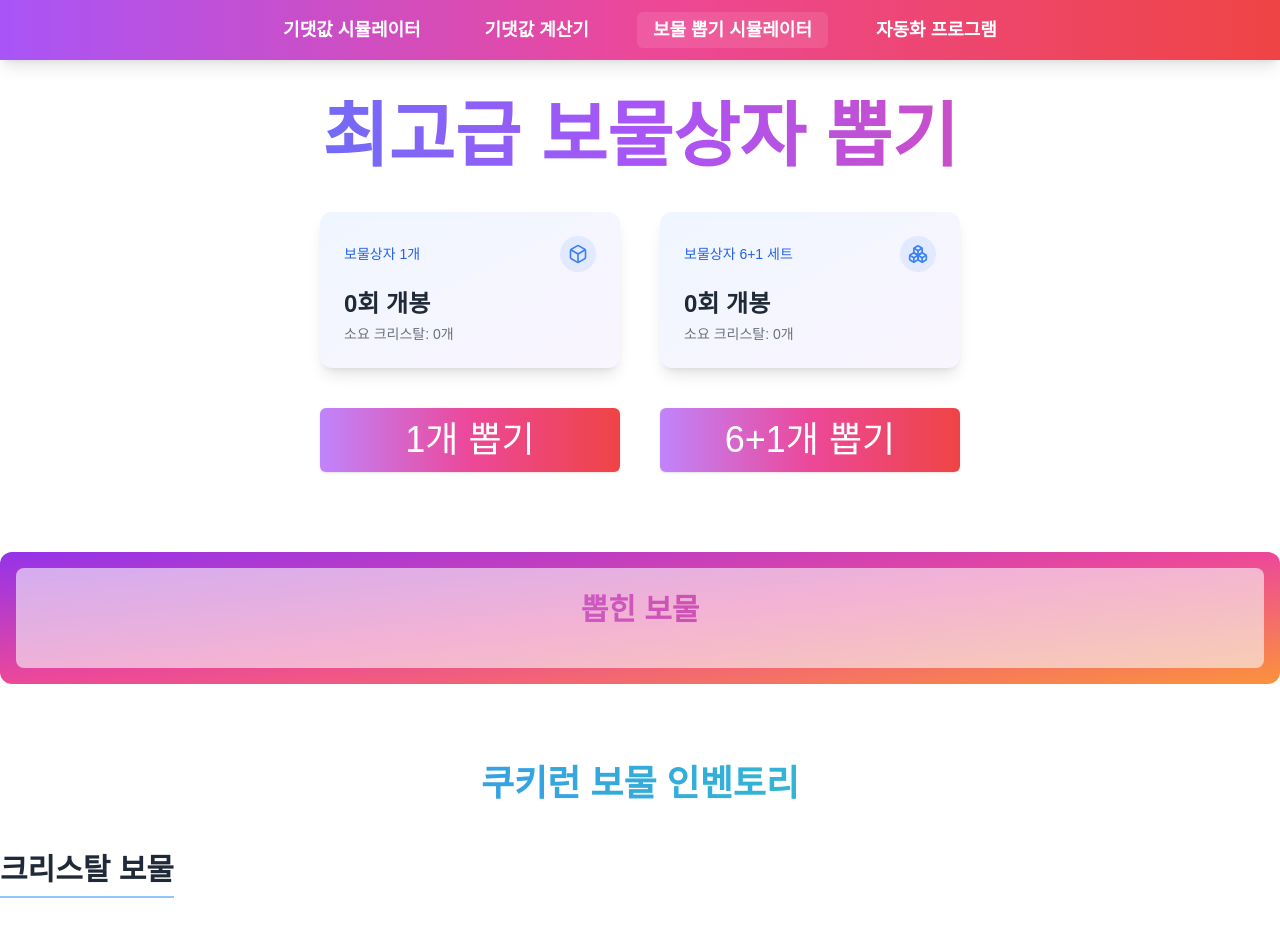
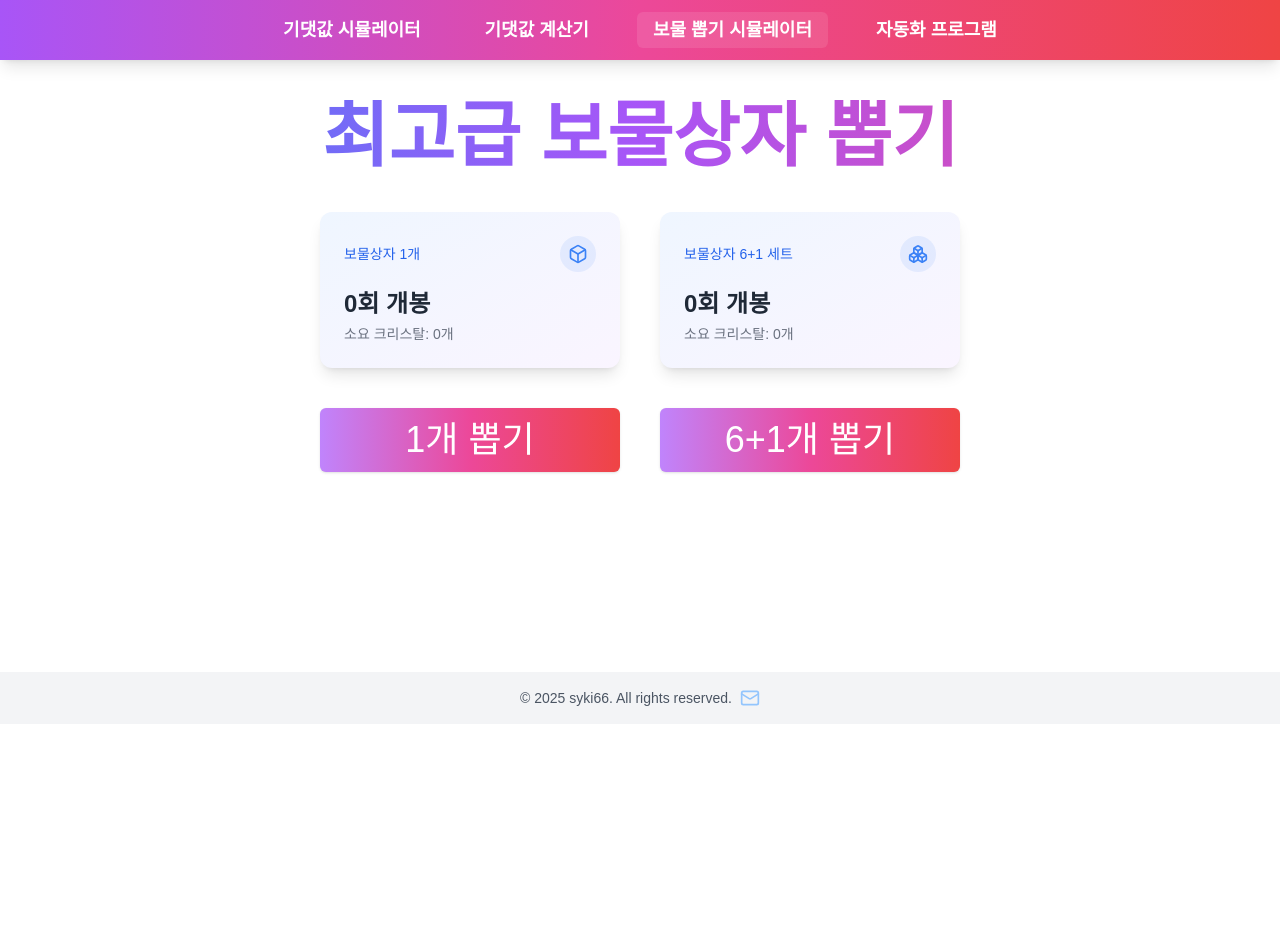
Before and after one commit to syki66/cookierun-crystal-simulator, a Next.js app: page /gacha in a window 1280 px wide. Shown: the top 952 px of the page. After the commit the page ends 800 px from the top, so only its background shows below. Built offline with nearby package versions, Linux system fonts and the light colour scheme.

Commit message:
refactor: 보물 존재할때만 보이도록 인벤토리 변경 - 대시보드 카드 아이콘 변경 - 보물뽑기 결과창 박스 컴포넌트 분리

```diff
--- a/app/gacha/page.tsx
+++ b/app/gacha/page.tsx
@@ -14,6 +14,7 @@
 import { splitArrayByCrystalKeyword } from '@/lib/split';
 import DashboardCard from '@/components/crystal-chart/dashboard-card';
 import { Box, Boxes } from 'lucide-react';
+import GachaResultBox from '@/components/gacha-result-box';
 
 export default function Page() {
   const [singleCount, setSingleCount] = useState(0); // 보물 1개 뽑기 카운트
@@ -81,13 +82,10 @@
             6+1개 뽑기
           </Button>
         </div>
-        <div className="relative rounded-xl overflow-hidden p-4">
-          <div className="absolute inset-0 bg-gradient-to-br from-purple-600 via-pink-500 to-orange-400 animate-gradient"></div>
-          <div className="relative bg-slate-50 bg-opacity-60 rounded-lg p-6 h-full flex flex-col justify-center">
-            <h2 className="text-3xl text-center font-bold mb-4 text-transparent bg-clip-text bg-gradient-to-r from-purple-400 to-pink-600">
-              뽑힌 보물
-            </h2>
-            <div className="gap-4 sm:gap-8 flex flex-wrap justify-center">
+
+        {pickedItems.length > 0 && (
+          <>
+            <GachaResultBox>
               {pickedItems.map((name, index) => (
                 <Fragment key={`${name}-${index}`}>
                   {name.includes('크리스탈') ? (
@@ -104,9 +102,10 @@
                   )}
                 </Fragment>
               ))}
-            </div>
-          </div>
-        </div>
+            </GachaResultBox>
+          </>
+        )}
+
         <Inventory items={splitArrayByCrystalKeyword(inventory)} />
       </div>
     </>
--- /dev/null
+++ b/components/gacha-result-box.tsx
@@ -0,0 +1,15 @@
+export default function GachaResultBox({ children }) {
+  return (
+    <div className="relative rounded-xl overflow-hidden p-4">
+      <div className="absolute inset-0 bg-gradient-to-br from-purple-600 via-pink-500 to-orange-400 animate-gradient"></div>
+      <div className="relative bg-slate-50 bg-opacity-60 rounded-lg p-6 h-full flex flex-col justify-center">
+        <h2 className="text-3xl text-center font-bold mb-4 text-transparent bg-clip-text bg-gradient-to-r from-purple-400 to-pink-600">
+          뽑힌 보물
+        </h2>
+        <div className="gap-4 sm:gap-8 flex flex-wrap justify-center">
+          {children}
+        </div>
+      </div>
+    </div>
+  );
+}
--- a/components/inventory/index.tsx
+++ b/components/inventory/index.tsx
@@ -13,9 +13,14 @@
   return (
     <>
       <div className="mt-20">
+        {(items.crystalItems.length > 0 ||
+          items.nonCrystalItems.length > 0) && (
           <h1 className="text-4xl font-extrabold text-center mb-12 bg-clip-text text-transparent bg-gradient-to-r from-blue-500 to-teal-400">
             쿠키런 보물 인벤토리
           </h1>
+        )}
+        {items.crystalItems.length > 0 && (
+          <>
             <div className="text-center sm:text-left">
               <h2 className="text-3xl font-bold mb-6 text-gray-800 border-b-2 border-blue-300 pb-2 inline-block">
                 크리스탈 보물
@@ -31,7 +36,10 @@
                 />
               ))}
             </div>
-
+          </>
+        )}
+        {items.nonCrystalItems.length > 0 && (
+          <>
             <div className="text-center sm:text-left mt-10">
               <h2 className="text-3xl font-bold mb-6 text-gray-800 border-b-2 border-blue-300 pb-2 inline-block">
                 일반 보물
@@ -39,9 +47,15 @@
             </div>
             <div className="gap-4 flex flex-wrap justify-center">
               {items.nonCrystalItems.map((item: inventoryProps) => (
-            <RegularCard key={item.name} name={item.name} count={item.count} />
+                <RegularCard
+                  key={item.name}
+                  name={item.name}
+                  count={item.count}
+                />
               ))}
             </div>
+          </>
+        )}
       </div>
     </>
   );
--- a/components/simulator.tsx
+++ b/components/simulator.tsx
@@ -14,7 +14,7 @@
   convertToYearsMonthDays,
   formatTimestampToDate,
 } from '@/lib/date';
-import { Calendar, Clock, Diamond, Coins } from 'lucide-react';
+import { Calendar, Tally5, Gem, HandCoins } from 'lucide-react';
 
 interface SimulatorProps {
   initData: initDataParams;
@@ -86,19 +86,19 @@
           />
           <DashboardCard
             title="경과"
-            icon={Clock}
+            icon={Tally5}
             value={`${convertToYearsMonthDays(initData.timestamp, days)}`}
             subtext={`D+${days}`}
           />
           <DashboardCard
             title="하루당 크리스탈 획득량"
-            icon={Diamond}
+            icon={Gem}
             value={`${crystalsPerDay.toLocaleString()} 개`}
             subtext={`초기 기댓값: ${initData.crystalsPerDay}`}
           />
           <DashboardCard
             title="현재 크리스탈 개수"
-            icon={Coins}
+            icon={HandCoins}
             value={`${crystals.toLocaleString()} 개`}
             subtext={`6+1 보물상자 ${initData.threshold}개치 크리스탈 모이면 오픈`}
           />
```
Lines whose indentation alone changed are shown as unchanged.
